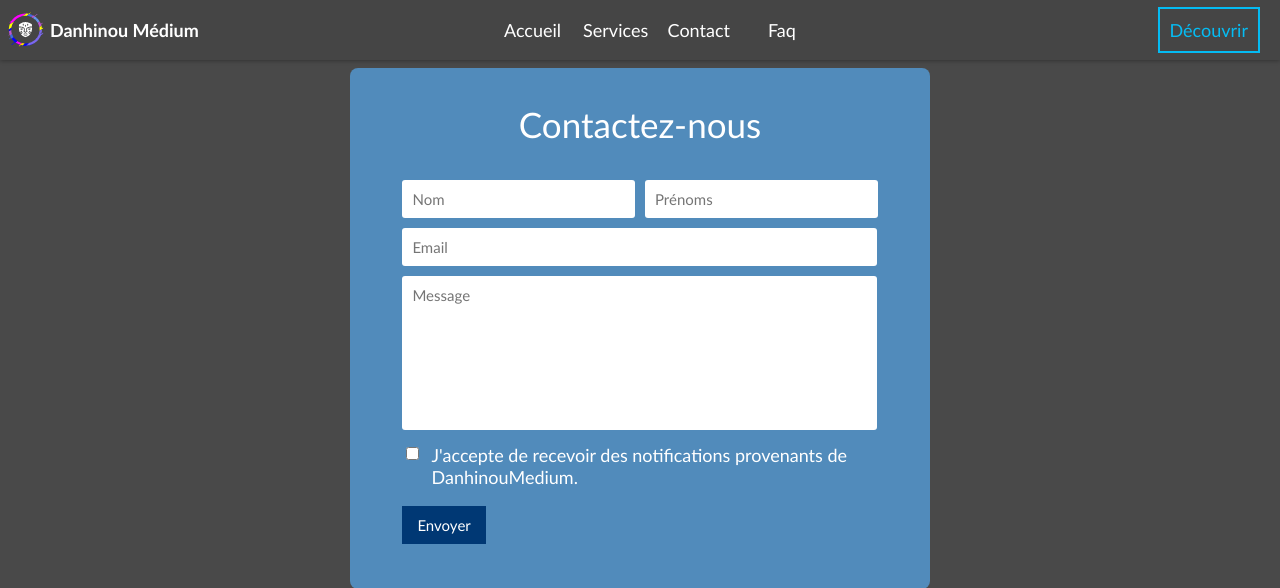
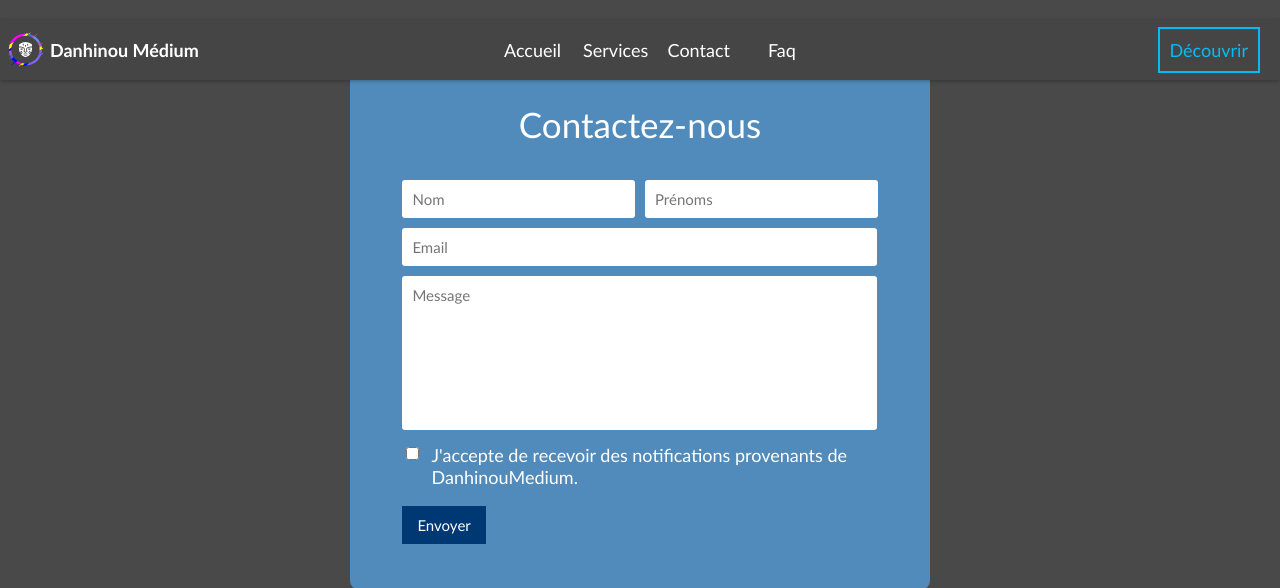
Before and after one commit to LouiseFa94/Danhinou-Medium-Africain.org, a PHP site: page /contact.html in a window 1280 px wide. Shown: the top 588 px of the page. Run offline with PHP 8.4, Linux system fonts and the light colour scheme.

Commit message:
Update navbar.css

```diff
--- a/navbar.css
+++ b/navbar.css
@@ -23,7 +23,7 @@ nav{
   flex-shrink:1;
   position:fixed;
   max-width:1fr;
-  top:0;
+  top:20px;
   right:0;
   left:0;
   height:60px;
```
